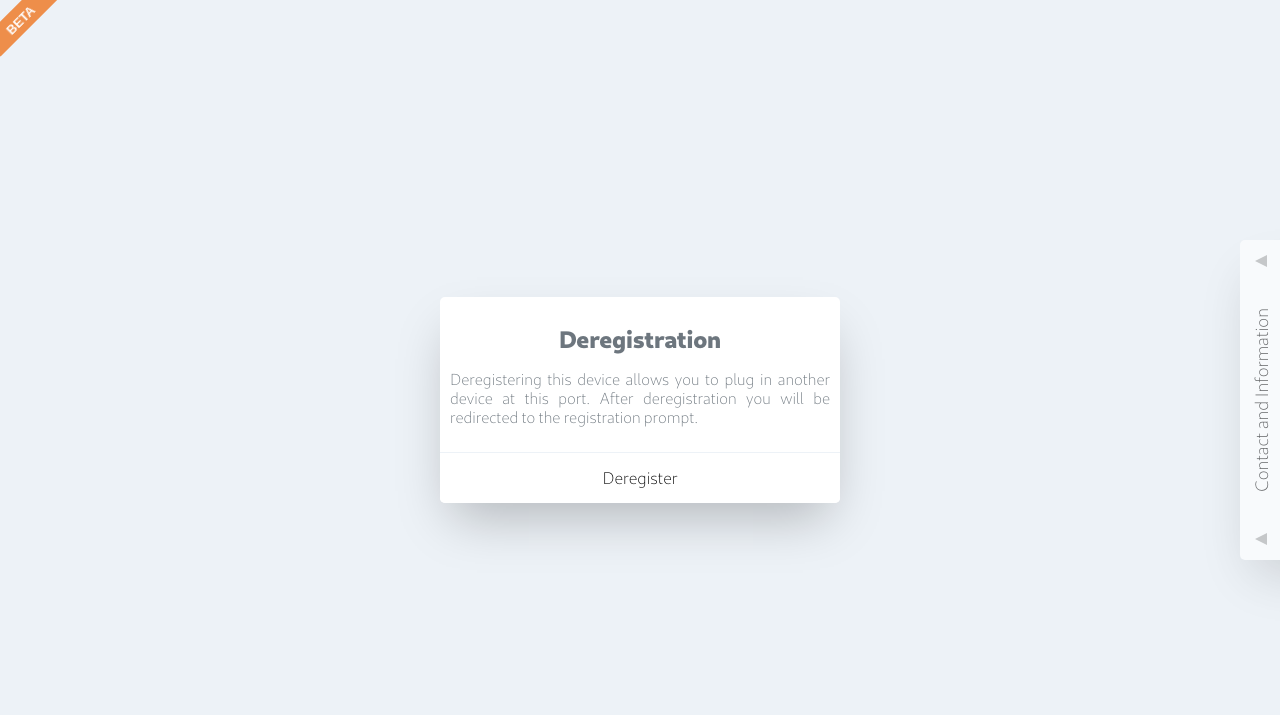
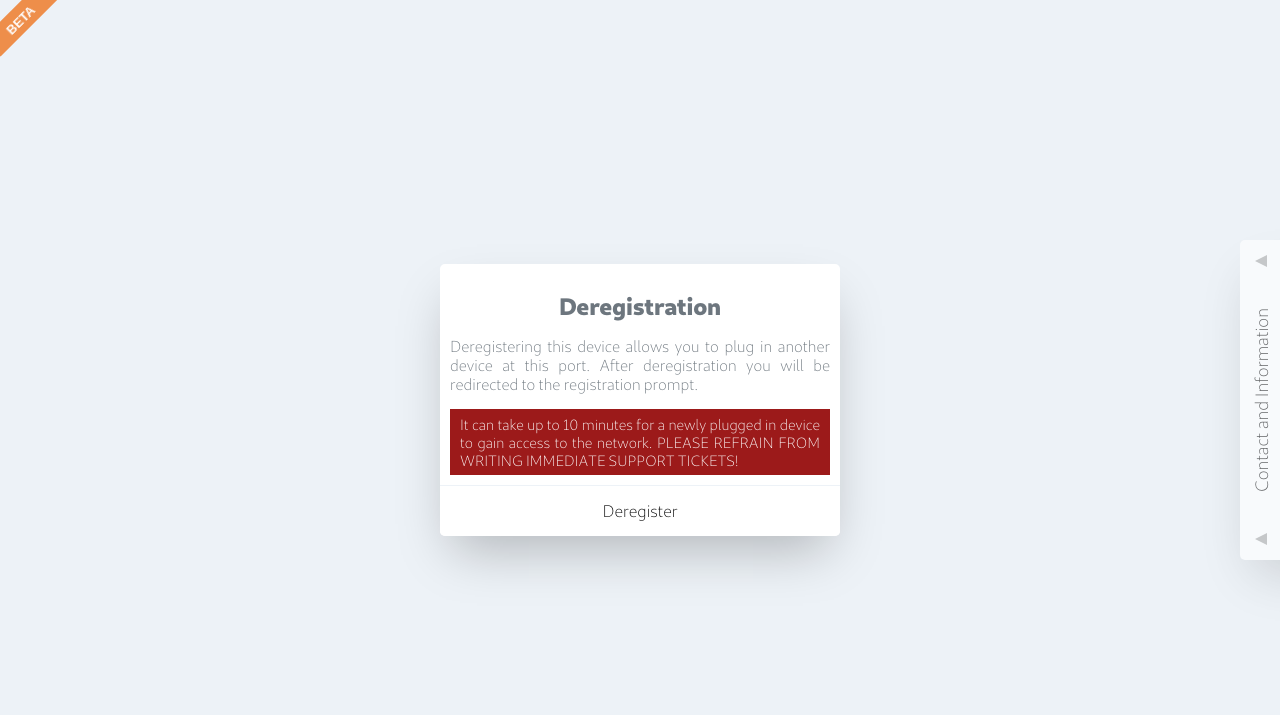
Before and after one commit to FalkAlexander/traffy, a Python web app: template traffy-web/app/templates/user/deregister.html in a window 1280 px wide. Shown: the top 715 px of the page. Run offline with Jinja, Linux system fonts and the light colour scheme; the template is opened without the code that fills it: most values are stand-ins (such as "Sample title", 1, 10 or a date in 2020).

Commit message:
Add helpful banner on deregistration page
In order to prevent nasty emails to the administrators, add an information banner.

```diff
--- a/traffy-web/app/static/css/style.css
+++ b/traffy-web/app/static/css/style.css
@@ -274,6 +274,16 @@ body:after{
 
 .notification-box.status-success {
   background: #235400 !important;
+}
+
+.padding-box .notification-box {
+  height: auto;
+}
+
+.padding-box .notification-box p {
+  color: #fff;
+  font-size: 15px;
+  margin: 6px 0 6px 0;
 }
 
 .progress-box {
--- a/traffy-web/app/templates/user/deregister.html
+++ b/traffy-web/app/templates/user/deregister.html
@@ -19,6 +19,9 @@
           <div class="padding-box">
             <h1>{{ _("Deregistration") }}</h1>
             <p>{{ _("Deregistering this device allows you to plug in another device at this port. After deregistration you will be redirected to the registration prompt.") }}</p>
+            <div class="notification-box">
+              <p>{{ _("It can take up to 10 minutes for a newly plugged in device to gain access to the network. PLEASE REFRAIN FROM WRITING IMMEDIATE SUPPORT TICKETS!") }}</p>
+            </div>
           </div>
           <input name="deregister_btn" type="submit" value="{{ _('Deregister') }}"/>
         </form>
```
Also changed, not shown: traffy-web/app/translations/de/LC_MESSAGES/messages.po, 2 other files.
